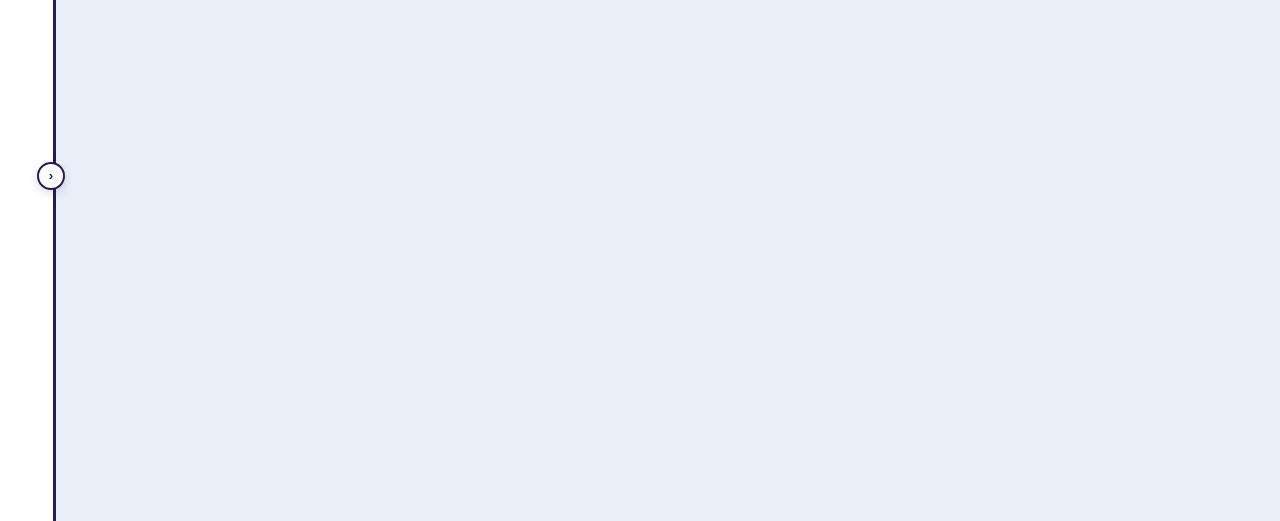
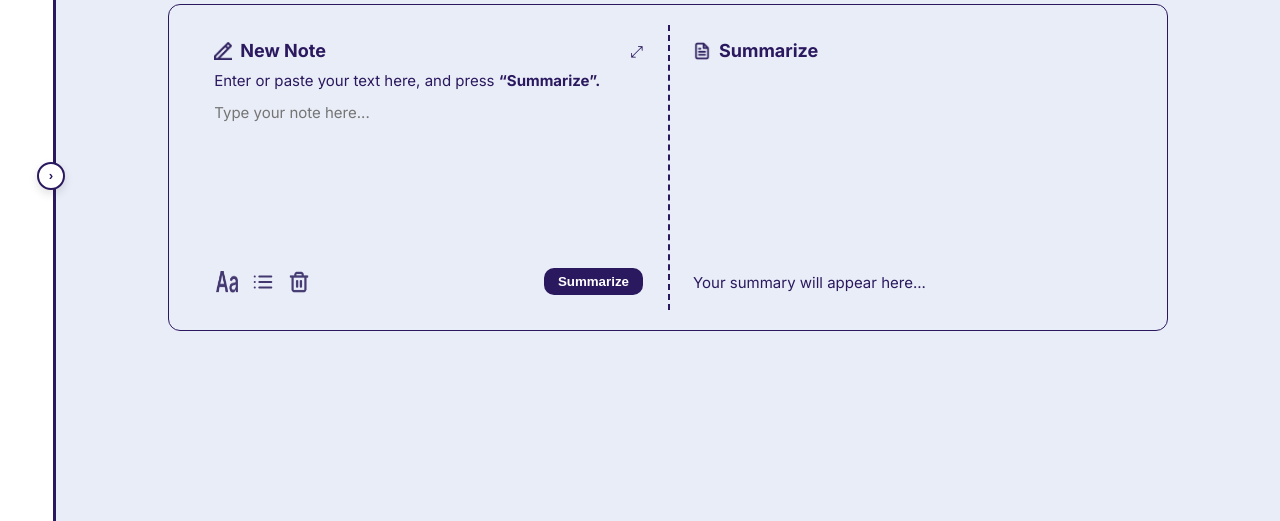
Before and after one commit to mohammadhamdeh/SharedRepoo, a plain HTML site: page index.html in a window 1280 px wide. Shown: the part 224-745 px from the top of the page. Drawn offline with Linux system fonts and the light colour scheme.

Commit message:
Develop the summarize page

```diff
--- /dev/null
+++ b/Summarize.css
@@ -0,0 +1,149 @@
+body {
+  background-color: #e9edf7;
+  font-family: 'Inter', sans-serif;
+  margin: 0;
+  padding: 0;
+}
+
+/* --- Main Note Section --- */
+.note-section {
+  display: flex;
+  justify-content: center;
+  align-items: center;
+  padding: 60px 0;
+}
+
+.note-container {
+  display: flex;
+  width: 85%;
+  background-color: #e9edf7;
+  border: 1.8px solid #2b195f;
+  border-radius: 12px;
+  padding: 25px 20px;
+  position: relative;
+}
+
+/* --- Center Dashed Divider --- */
+.note-container::after {
+  content: "";
+  position: absolute;
+  top: 20px;
+  bottom: 20px;
+  left: 50%;
+  width: 0;
+  border-left: 2px dashed #2b195f;
+}
+
+/* --- Shared Note Styles --- */
+.note {
+  flex: 1;
+  padding: 10px 25px;
+  color: #2b195f;
+  display: flex;
+  flex-direction: column;
+  justify-content: space-between;
+}
+
+/* --- Headers --- */
+.note-header {
+  display: flex;
+  justify-content: space-between;
+  align-items: center;
+}
+
+.note-header h2 {
+  font-size: 18px;
+  font-weight: 700;
+  display: flex;
+  align-items: center;
+  gap: 8px;
+}
+
+.note-header img {
+  width: 18px;
+  height: 18px;
+}
+
+.expand {
+  cursor: pointer;
+  font-size: 16px;
+  color: #2b195f;
+}
+
+/* --- Instruction Text --- */
+.note p {
+  margin-top: 8px;
+  font-size: 15px;
+  line-height: 1.6;
+  color: #2b195f;
+}
+
+/* --- Textarea --- */
+textarea {
+  width: 100%;
+  height: 150px;
+  border: none;
+  background: transparent;
+  resize: none;
+  outline: none;
+  color: #2b195f;
+  font-size: 15px;
+  margin-top: 10px;
+  font-family: 'Inter', sans-serif;
+}
+
+/* --- Footer Icons & Button --- */
+.note-footer {
+  display: flex;
+  justify-content: space-between;
+  align-items: center;
+  margin-top: 15px;
+}
+
+/* Footer Icons (image version) */
+.icons {
+  display: flex;
+  align-items: center;
+  gap: 14px;
+  margin-left: 2px;
+}
+
+.icons img {
+  width: 22px;
+  height: 22px;
+  cursor: pointer;
+  opacity: 0.9;
+  transition: transform 0.2s ease, opacity 0.2s ease;
+}
+
+.icons img:hover {
+  transform: scale(1.1);
+  opacity: 1;
+}
+
+.icons img:active {
+  transform: scale(0.95);
+}
+
+
+.summarize-btn {
+  background-color: #2b195f;
+  color: white;
+  border: none;
+  border-radius: 10px;
+  padding: 6px 14px;
+  font-weight: 600;
+  cursor: pointer;
+  transition: 0.3s;
+}
+
+.summarize-btn:hover {
+  background-color: #3c2783;
+}
+
+/* --- Right Section --- */
+.summary-placeholder {
+  color: #2b195f;
+  margin-top: 25px;
+  font-size: 15px;
+}
--- a/index.html
+++ b/index.html
@@ -8,6 +8,7 @@
   <link rel="preconnect" href="https://fonts.googleapis.com"/>
   <link rel="preconnect" href="https://fonts.gstatic.com" crossorigin/>
   <link href="https://fonts.googleapis.com/css2?family=Inter:wght@400;600;700&display=swap" rel="stylesheet"/>
+  <link rel="stylesheet" href="Summarize.css">
 </head>
 <body class="sidebar-collapsed">
   <header class="topbar">
@@ -83,5 +84,40 @@
   <main class="content"></main>
 
   <script src="layout.js"></script>
+
+<main class="content">
+  <section class="note-section">
+    <div class="note-container">
+
+      <!-- Left side -->
+      <div class="note note-left">
+        <div class="note-header">
+          <h2><img src="Vector (1).png" alt="Note Icon" /> New Note</h2>
+          <span class="expand">⤢</span>
+        </div>
+        <p>Enter or paste your text here, and press <strong>“Summarize”.</strong></p>
+        <textarea placeholder="Type your note here..."></textarea>
+        <div class="note-footer">
+          <div class="icons">
+            <img src="Aa.png" alt="Aa-icon">
+            <img src="List.png" alt="List Icon" />
+            <img src="Trash 2.png" alt="Trash Icon" />
+          </div>
+          <button class="summarize-btn">Summarize</button>
+        </div>
+      </div>
+
+      <!-- Right side -->
+      <div class="note note-right">
+        <div class="note-header">
+          <h2><img src="File text.png" alt="File Icon" /> Summarize</h2>
+        </div>
+        <p class="summary-placeholder">Your summary will appear here...</p>
+      </div>
+    </div>
+  </section>
+</main>
+
+
 </body>
 </html>
```
Also changed, not shown: Pages/Summarize.html (added, +31 -0 lines), Aa.png (added), File text.png (added), List.png (added), Vector (1).png (added).
